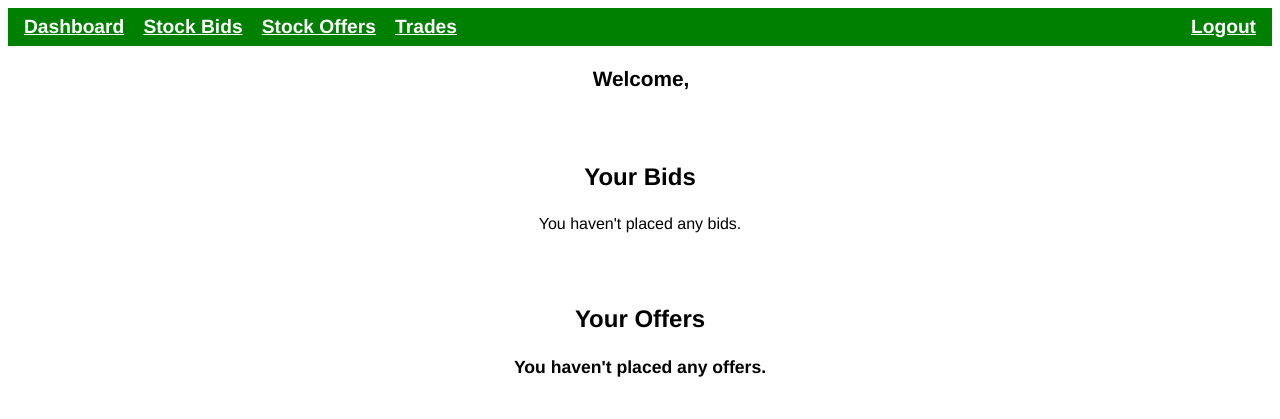
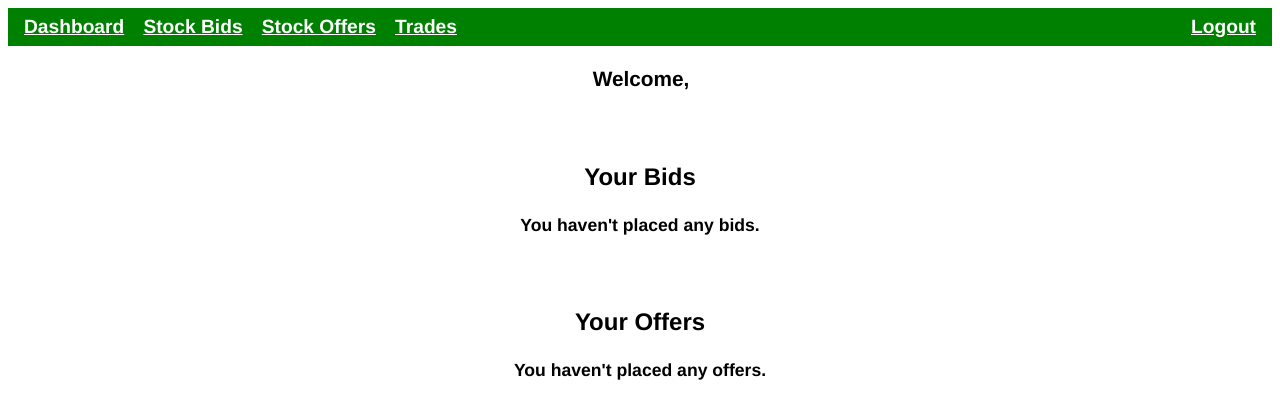
Before and after one commit to santerimk/tjts5901, a Flask app: template templates/dashboard.html in a window 1280 px wide. Shown: the top 419 px of the page. Run offline with Flask 3, Linux system fonts and the light colour scheme; the template is opened without the code that fills it, so the values that code supplies are empty; some libraries are stand-ins or nearby versions.

Commit message:
small css fix

```diff
--- a/templates/dashboard.html
+++ b/templates/dashboard.html
@@ -40,7 +40,7 @@
 				{% endfor %}
 			</ul>
 			{% else %}
-			<div>You haven't placed any bids.</div>
+			<div class="light-heavy">You haven't placed any bids.</div>
 			{% endfor %}
 		</div>
 
```
